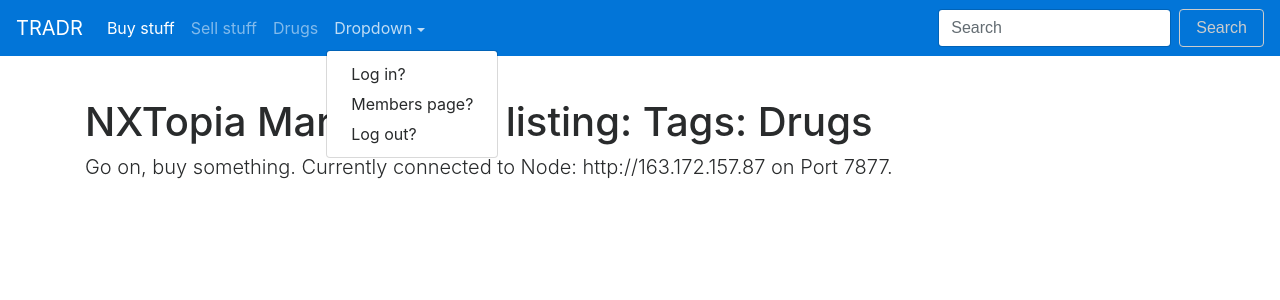
After one commit to tradr/MVP001, a PHP site: page /drugs.php in a window 1280 px wide, after a click on "Dropdown". The commit adds this page. Shown: the top 300 px of the page. Run offline with PHP 8.4, Linux system fonts and the light colour scheme; some libraries are stand-ins or nearby versions.

Commit message:
Added special products page, refactored in php, reworked nav

```diff
--- /dev/null
+++ b/drugs.php
@@ -0,0 +1,91 @@
+<!DOCTYPE html>
+<html>
+  <head>
+    <link href="./css/bootstrap.min.css" rel="stylesheet">
+    <link href="./css/styles.css" rel="stylesheet">
+  </head>
+  <body>
+    <nav class="navbar navbar-toggleable-md navbar-inverse bg-primary fixed-top">
+      <button class="navbar-toggler navbar-toggler-right" type="button" data-toggle="collapse" data-target="#navbarsExampleDefault" aria-controls="navbarsExampleDefault" aria-expanded="false" aria-label="Toggle navigation">
+        <span class="navbar-toggler-icon"></span>
+      </button>
+      <a class="navbar-brand" href="/">TRADR</a>
+
+      <div class="collapse navbar-collapse" id="navbarsExampleDefault">
+        <ul class="navbar-nav mr-auto">
+          <li class="nav-item active">
+            <a class="nav-link" href="/">Buy stuff<span class="sr-only">(current)</span></a>
+          </li>
+          <li class="nav-item">
+            <a class="nav-link" href="#">Sell stuff</a>
+          </li>
+          <li class="nav-item">
+            <a class="nav-link" href="drugs.php">Drugs</a>
+          </li>
+          <!--<li class="nav-item">
+            <a class="nav-link disabled" href="#">Disabled</a>
+          </li>-->
+          <li class="nav-item dropdown">
+            <a class="nav-link dropdown-toggle" href="#" id="dropdown01" data-toggle="dropdown" aria-haspopup="true" aria-expanded="false">Dropdown</a>
+            <div class="dropdown-menu" aria-labelledby="dropdown01">
+              <a class="dropdown-item" href="#">Log in?</a>
+              <a class="dropdown-item" href="#">Members page?</a>
+              <a class="dropdown-item" href="#">Log out?</a>
+            </div>
+          </li>
+        </ul>
+        <form class="form-inline my-2 my-lg-0">
+          <input class="form-control mr-sm-2" type="text" placeholder="Search">
+          <button class="btn btn-outline-secondary my-2 my-sm-0" type="submit">Search</button>
+        </form>
+      </div>
+    </nav>
+
+    <div class="container">
+      <div class="starter-template">
+        <h1>NXTopia Marketplace listing: Tags: Drugs</h1>
+        <p class="lead">Go on, buy something. Currently connected to Node: http://163.172.157.87 on Port 7877.</p>
+      </div>
+      <div id="result"></div>
+    </div><!-- /.container -->
+
+
+    <!-- Bootstrap core JavaScript
+    ================================================== -->
+    <!-- Placed at the end of the document so the pages load faster -->
+
+    <script src="https://code.jquery.com/jquery-2.2.0.min.js"></script>
+    <!--<script src="https://code.jquery.com/jquery-3.1.1.slim.min.js" integrity="sha384-A7FZj7v+d/sdmMqp/nOQwliLvUsJfDHW+k9Omg/a/EheAdgtzNs3hpfag6Ed950n" crossorigin="anonymous"></script>-->
+    <!--<script>window.jQuery || document.write('<script src="../../assets/js/vendor/jquery.min.js"><\/script>')</script>-->
+    <script src="https://cdnjs.cloudflare.com/ajax/libs/tether/1.4.0/js/tether.min.js" integrity="sha384-DztdAPBWPRXSA/3eYEEUWrWCy7G5KFbe8fFjk5JAIxUYHKkDx6Qin1DkWx51bBrb" crossorigin="anonymous"></script>
+    <script src="./js/bootstrap.min.js"></script>
+    <!-- IE10 viewport hack for Surface/desktop Windows 8 bug -->
+    <!--<script src="../../assets/js/ie10-viewport-bug-workaround.js"></script>-->
+
+    <script>
+        $.getJSON(
+          'http://163.172.157.87:7877/nxt',
+          {"requestType": "searchDGSGoods", "tag": "drugs"}, function(request)
+        {
+          var rows;
+          if (request) {
+            $.each(request.goods, function(key, data) {
+              rows += '<tr>';
+              rows += '<td>'+data.name+'</td>';
+              rows += '<td>'+data.priceNQT+' NXT</td>';
+              rows += '<td>'+data.quantity+'</td>';
+              rows += '<td>'+data.sellerRS+'</td>';
+              rows += '</tr>';
+            });
+          } else {
+            rows = '<tr><td>If you see nothing here, that means you\'re either not logged in to your NXT client, or your blockchain hasn\'t been completely downloaded</td></tr>';
+          }
+          var tableHead = '<div class="table-responsive"><table class="table table-striped"><thead><tr><th>Item</th><th>Price</th><th>Quantity</th><th>Seller ID</th></tr></thead><tbody>';
+          var tableEnd = '</tbody></table></div>';
+          $("#result").html(tableHead + rows + tableEnd);
+        });
+    </script>
+
+
+</body>
+</html>
```
Also changed, not shown: index.html (added, +88 -0 lines), index.php (renamed from transaction.html, +7 -5 lines).
